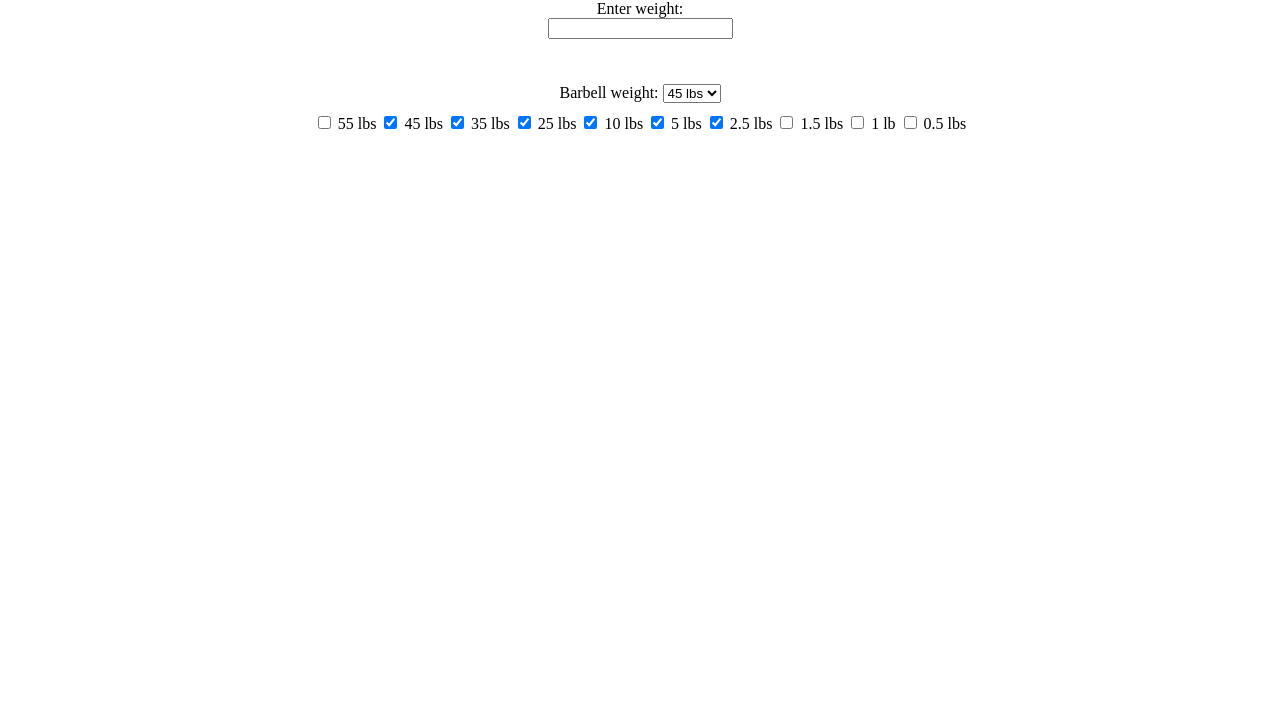
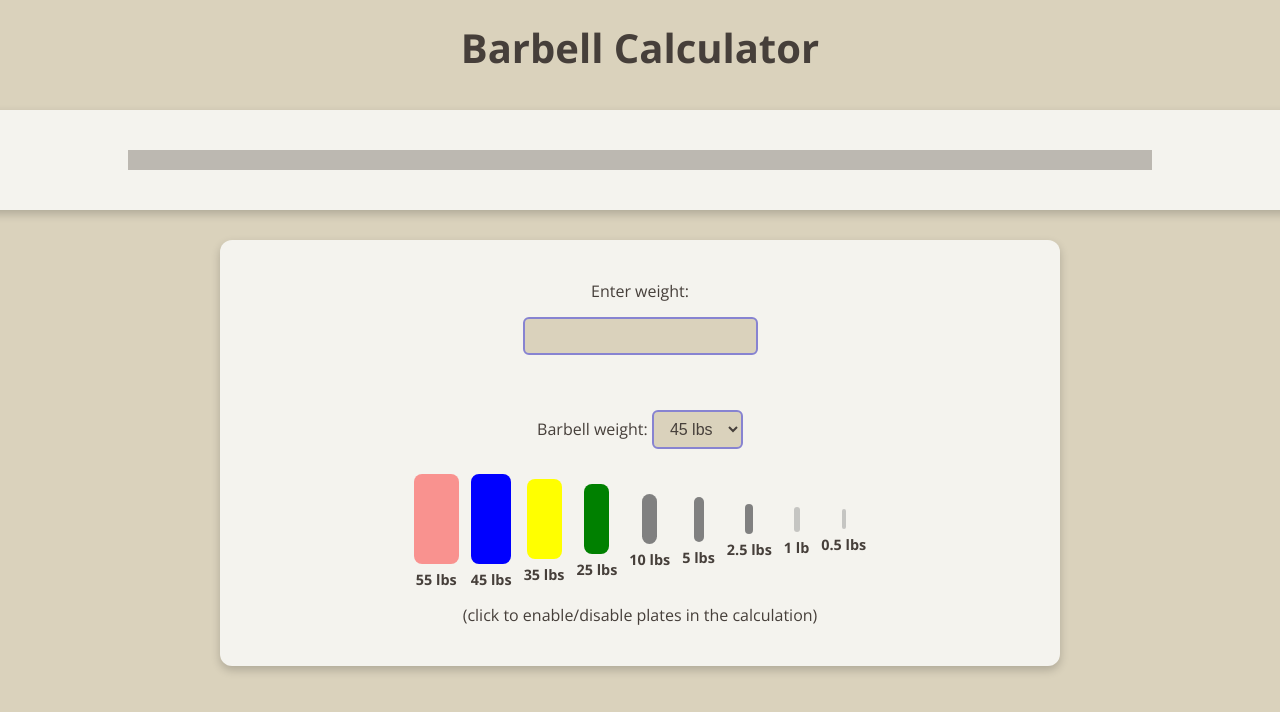
Before and after one commit to duck123acb/barbell-calculator, a plain HTML site: page index.html in a window 1280 px wide. Drawn offline with nearby package versions, Linux system fonts and the light colour scheme.

Commit message:
overhaul styles, and add plate graphics

```diff
--- a/index.html
+++ b/index.html
@@ -4,10 +4,14 @@
         <meta charset="UTF-8">
         <meta name="viewport" content="width=device-width, initial-scale=1.0">
         <title>Barbell Calculator</title>
+	<link rel="preconnect" href="https://fonts.googleapis.com">
+	<link rel="preconnect" href="https://fonts.gstatic.com" crossorigin>
+	<link href="https://fonts.googleapis.com/css2?family=Open+Sans:ital,wght@0,300..800;1,300..800&display=swap" rel="stylesheet">
         <link rel="stylesheet" href="style.css">
         <script src="script.js" defer></script>
     </head>
     <body>
+	<h1>Barbell Calculator</h1>
         <div class="barbell-area">
             <h2 id="weight-display"></h2>
             <div id="barbell"></div>
@@ -27,47 +31,53 @@
                     </select>
                 </label>
                 <div class="plate-options">
-                    <label class="plate">
+                    <label class="plate-label">
                         <input type="checkbox" value="55">
-                        <span class="plate-label">55 lbs</span>
+			<div class="plate-shape"></div>
+                        <span class="plate-text">55 lbs</span>
                     </label>
-                    <label class="plate">
+		    <label class="plate-label">
                         <input type="checkbox" value="45" checked>
-                        <span class="plate-label">45 lbs</span>
+                        <div class="plate-shape"></div>
+                        <span class="plate-text">45 lbs</span>
                     </label>
-                    <label class="plate">
+		    <label class="plate-label">
                         <input type="checkbox" value="35" checked>
-                        <span class="plate-label">35 lbs</span>
+                        <div class="plate-shape"></div>
+                        <span class="plate-text">35 lbs</span>
                     </label>
-                    <label class="plate">
+		    <label class="plate-label">
                         <input type="checkbox" value="25" checked>
-                        <span class="plate-label">25 lbs</span>
+                        <div class="plate-shape"></div>
+                        <span class="plate-text">25 lbs</span>
                     </label>
-                    <label class="plate">
+		    <label class="plate-label">
                         <input type="checkbox" value="10" checked>
-                        <span class="plate-label">10 lbs</span>
+                        <div class="plate-shape"></div>
+                        <span class="plate-text">10 lbs</span>
                     </label>
-                    <label class="plate">
+		    <label class="plate-label">
                         <input type="checkbox" value="5" checked>
-                        <span class="plate-label">5 lbs</span>
+                        <div class="plate-shape"></div>
+                        <span class="plate-text">5 lbs</span>
                     </label>
-                    <label class="plate">
+		    <label class="plate-label">
                         <input type="checkbox" value="2.5" checked>
-                        <span class="plate-label">2.5 lbs</span>
+                        <div class="plate-shape"></div>
+                        <span class="plate-text">2.5 lbs</span>
                     </label>
-                    <label class="plate">
-                        <input type="checkbox" value="1.5">
-                        <span class="plate-label">1.5 lbs</span>
+		    <label class="plate-label">
+                        <input type="checkbox" value="1">
+                        <div class="plate-shape"></div>
+                        <span class="plate-text">1 lb</span>
                     </label>
-                    <label class="plate">
-                        <input type="checkbox" value="1">
-                        <span class="plate-label">1 lb</span>
-                    </label>
-                    <label class="plate">
+		    <label class="plate-label">
                         <input type="checkbox" value="0.5">
-                        <span class="plate-label">0.5 lbs</span>
+                        <div class="plate-shape"></div>
+                        <span class="plate-text">0.5 lbs</span>
                     </label>
                 </div>
+		<span>(click to enable/disable plates in the calculation)</span>
             </div>
         </div>
     </body>
--- a/style.css
+++ b/style.css
@@ -1,20 +1,152 @@
+:root {
+    --bg-secondary: #F4F3EE;
+    --bg: #DAD2BC;
+    --highlight: #8783D1;
+    --text: #463F3A;
+}
+
 body {
     margin: 0;
     padding: 0;
+    display: flex;
+    flex-direction: column;
+    align-items: center;
+    background: var(--bg);
+    color: var(--text);
+    font-family: "Open Sans", sans-serif;
+    min-height: 100vh;
+}
 
-    display: flex;
-    justify-content: center;
+h1 {
+    font-size: 2.5rem;
+    margin: 20px 0;
+}
+
+h2 {
+    font-size: 1.8rem;
+    margin: 10px 0;
+    color: var(--text);
 }
 
 .section {
+    padding: 20px;
+    max-width: 800px;
+    width: 100%;
     display: flex;
     flex-direction: column;
     align-items: center;
+    gap: 15px;
 }
 
-.settings {
-    gap: 10px;
+.barbell-area,
+.options {
+    background: var(--bg-secondary);
+    padding: 20px;
+    border-radius: 12px;
+    box-shadow: 0 4px 10px rgba(0, 0, 0, 0.2);
+    margin: 15px 0;
+    width: 100%;
 }
-.options {
-    gap: 45px;
+
+#barbell {
+    height: 20px;
+    width: 80%;
+    background: #BCB8B1;
+    margin: 20px auto;
+    position: relative;
 }
+
+input[type="text"], select {
+    padding: 8px 12px;
+    border: 2px solid var(--highlight);
+    border-radius: 6px;
+    background: var(--bg);
+    color: var(--text);
+    outline: none;
+    font-size: 1rem;
+    transition: 200ms;
+}
+
+.barbell-area:hover,
+.options:hover {
+    transform: translateY(-2px);
+    box-shadow: 0 6px 15px rgba(0,0,0,0.3);
+    transition: all 0.5s ease;
+}
+
+.plate-options {
+    display: flex;
+    flex-direction: row;
+    flex-wrap: wrap;
+    align-items: center;
+    gap: 12px;
+    margin-top: 10px;
+}
+.plate-label input {
+    display: none;
+}
+.plate-label {
+    display: flex;
+    flex-direction: column;
+    align-items: center;
+    cursor: pointer;
+}
+.plate-shape {
+    border-radius: 0.5rem;
+    opacity: 0.4;
+    transition: all 200ms ease;
+}
+.plate-text {
+    margin-top: 6px;
+    font-size: 0.9rem;
+    font-weight: bold;
+    color: var(--text);
+}
+.plate-label input:checked + .plate-shape {
+    opacity: 1;
+}
+.plate-label input[value="55"] + .plate-shape {
+    width: 45px;
+    height: 90px;
+    background: red;
+}
+.plate-label input[value="45"] + .plate-shape {
+    width: 40px;
+    height: 90px;
+    background: blue;
+}
+.plate-label input[value="35"] + .plate-shape {
+    width: 35px;
+    height: 80px;
+    background: yellow;
+}
+.plate-label input[value="25"] + .plate-shape {
+    width: 25px;
+    height: 70px;
+    background: green;
+}
+.plate-label input[value="10"] + .plate-shape {
+    width: 15px;
+    height: 50px;
+    background: grey;
+}
+.plate-label input[value="5"] + .plate-shape {
+    width: 10px;
+    height: 45px;
+    background: grey;
+}
+.plate-label input[value="2.5"] + .plate-shape {
+    width: 8px;
+    height: 30px;
+    background: gray;
+}
+.plate-label input[value="1"] + .plate-shape {
+    width: 6px;
+    height: 25px;
+    background: gray;
+}
+.plate-label input[value="0.5"] + .plate-shape {
+    width: 4px;
+    height: 20px;
+    background: gray;
+}
```
